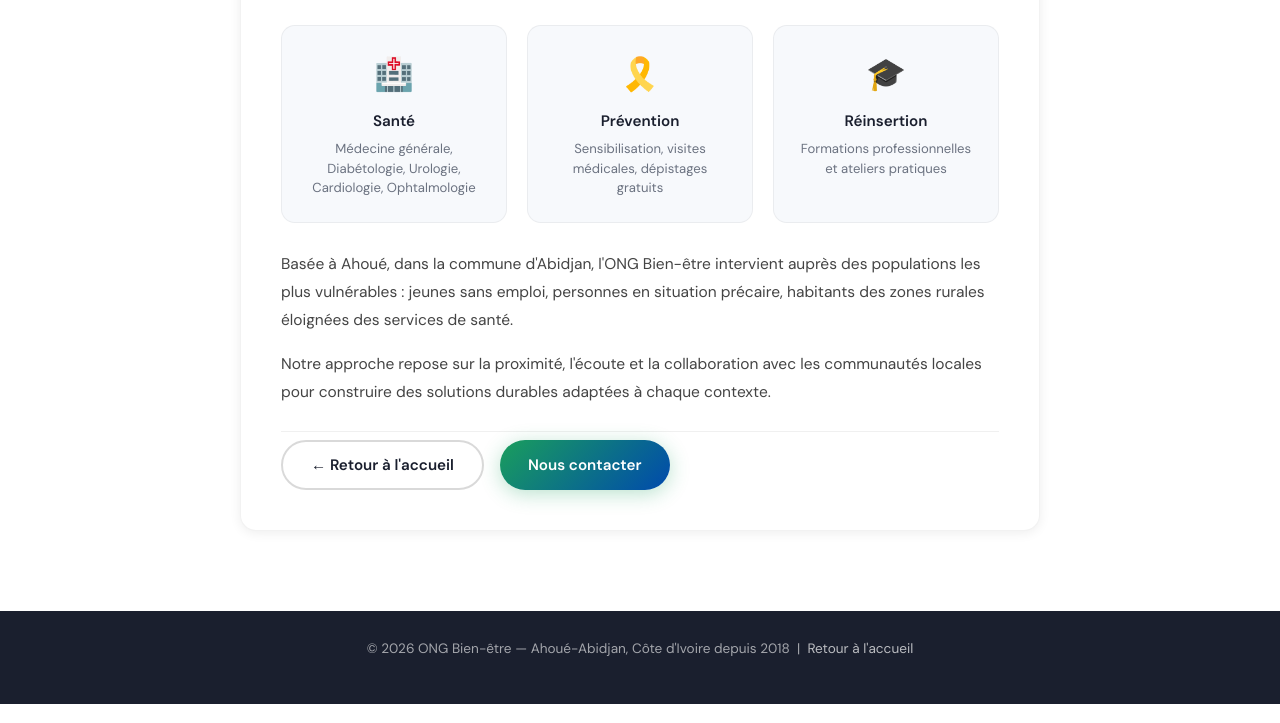
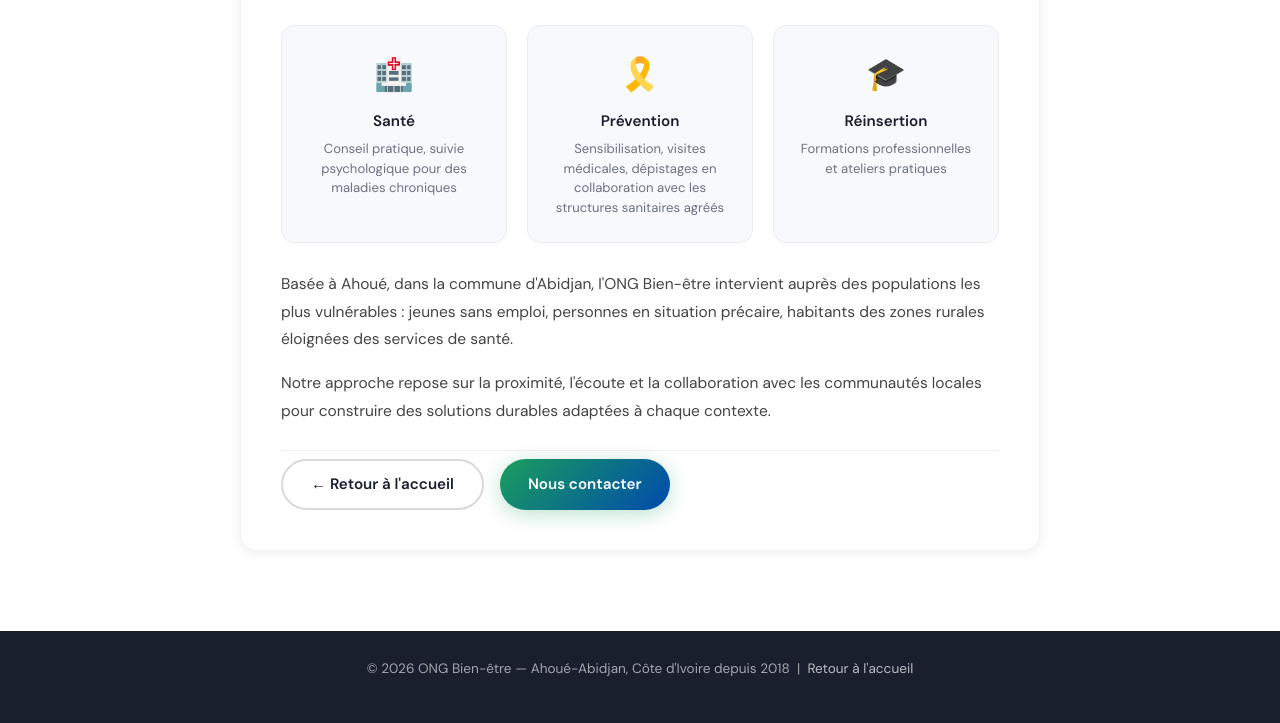
Before and after one commit to ongbienetre/ongbienetre, a plain HTML site: page about-more.html in a window 1280 px wide. Shown: the part 980-1703 px from the top of the page. Drawn offline with nearby package versions, Linux system fonts and the light colour scheme.

Commit message:
Update about-more.html

```diff
--- a/about-more.html
+++ b/about-more.html
@@ -239,8 +239,8 @@
       "about.more.text": "L'ONG Bien-être est née de la volonté de renforcer la résilience des communautés rurales et urbaines en Côte d'Ivoire. Nous développons des programmes intégrés de santé, de prévention et de réinsertion socio-professionnelle. Nos actions s'appuient sur des partenariats solides avec les institutions locales et internationales.",
       "about.more.back": "← Retour à l'accueil",
       "about.title": "À propos de l'ONG Bien-être",
-      "about.m1": "Santé", "about.m1.desc": "Médecine générale, Diabétologie, Urologie, Cardiologie, Ophtalmologie",
-      "about.m2": "Prévention", "about.m2.desc": "Sensibilisation, visites médicales, dépistages gratuits",
+      "about.m1": "Santé", "about.m1.desc": "Conseil pratique, suivie psychologique pour des maladies chroniques",
+      "about.m2": "Prévention", "about.m2.desc": "Sensibilisation, visites médicales, dépistages en collaboration avec les structures sanitaires agréés",
       "about.m3": "Réinsertion", "about.m3.desc": "Formations professionnelles et ateliers pratiques"
     },
     en: {
```
